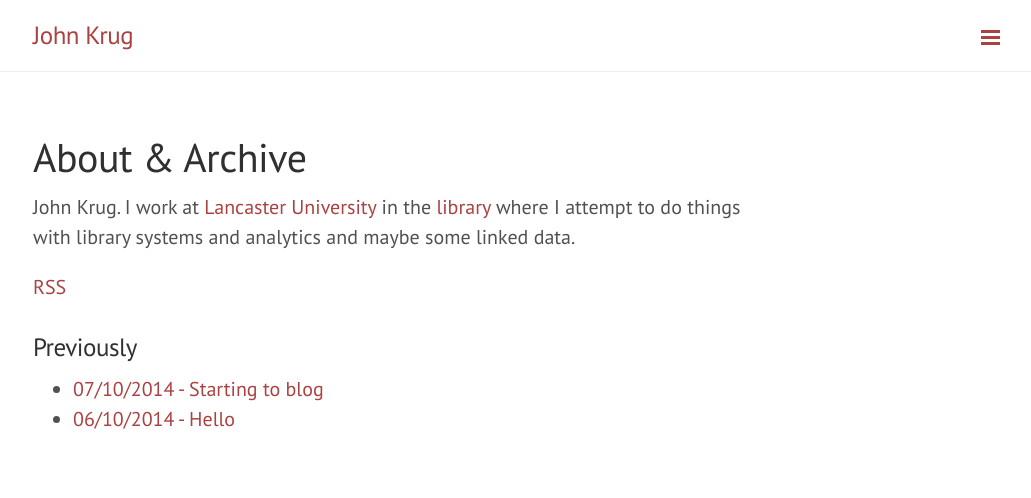
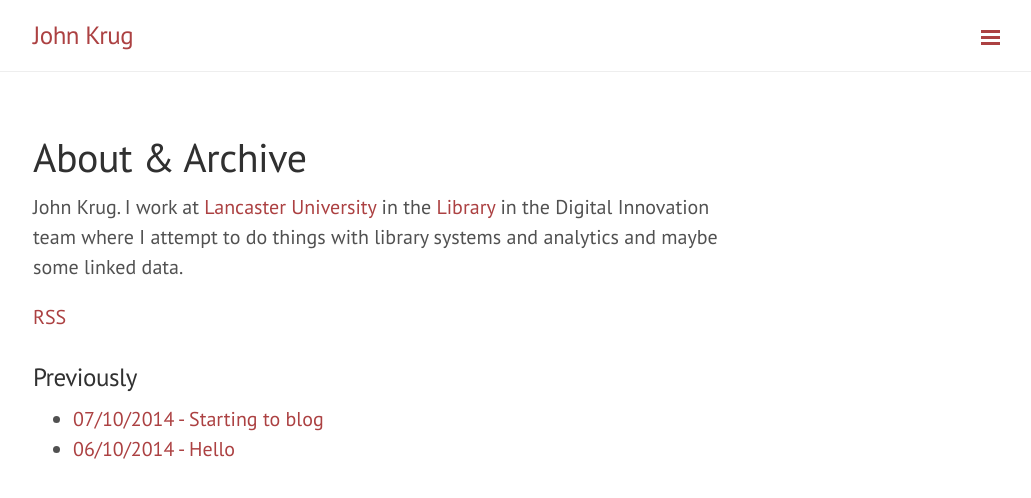
Before and after one commit to jhkrug/jhkrug.github.io, a Jekyll site: the page built from about.md, in a window 1280 px wide. Shown: the top 498 px of the page, without its empty margins (247-1278 px from the left). Built offline with Jekyll 4.4.1, drawn with Linux system fonts in a browser that asks for light colours; Markdown is read by kramdown in place of the engine named in the settings.

Commit message:
tiny change

```diff
--- a/about.md
+++ b/about.md
@@ -4,8 +4,9 @@ title: About & Archive
 ---
 
 John Krug. I work at [Lancaster University](http://www.lancaster.ac.uk)
-in the [library](http://lancaster.ac.uk/library) where I attempt to do
-things with library systems and analytics and maybe some linked data.
+in the [Library](http://lancaster.ac.uk/library) in the Digital Innovation
+team where I attempt to do things with library systems and analytics
+and maybe some linked data.
 
 <a href="/atom.xml">RSS</a>
 
```
